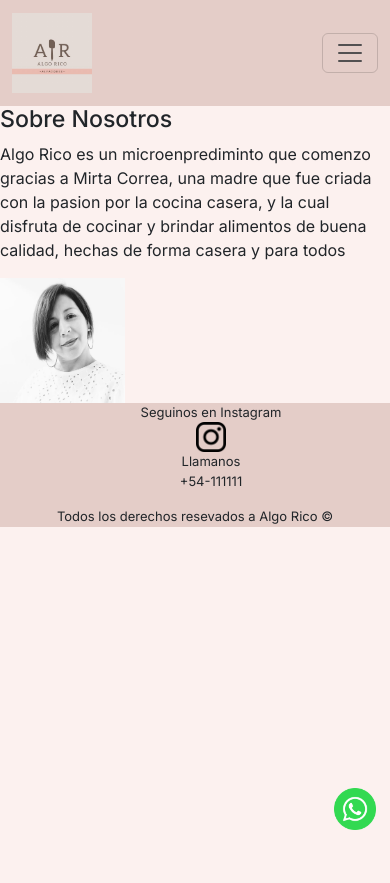
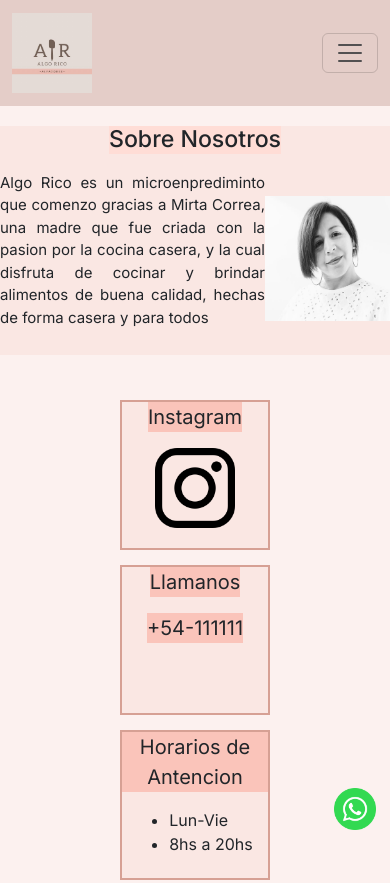
Before and after one commit to SantiBascal/PreEntrega2-SantiBascalCorrea, a plain HTML site: page pages/nosotros.html in a window 390 px wide. Shown: the top 883 px of the page. Before the commit the page ends 844 px from the top, so only its background shows below. Drawn offline with nearby package versions, Linux system fonts and the light colour scheme.

Commit message:
Page Nosotros terminado (mobile)

```diff
--- a/css/style.css
+++ b/css/style.css
@@ -148,6 +148,58 @@ footer p {
 .pedido a img{
     height: 100%;
     width: 100%;
+}
+
+/* Nosotros Mobile */
+
+.sNosotros1{
+    display: flex;
+    flex-direction: column;
+    align-items: center;
+    margin-top: 20px;
+    background-color: rgb(250, 231, 227);
+}
+
+.sNosotros1 h3{
+    background-color: rgb(255, 221, 214);
+}
+
+.sNosotros1 div{
+    display: flex;
+    justify-content: space-around;
+    align-items: center;
+    margin-top: 10px;
+    margin-bottom: 10px;
+}
+
+.sNosotros1 div p{
+    font-size: 15px;
+    text-align: justify;
+}
+
+.sNosotros2{
+    display: flex;
+    align-items: center;
+    margin-top: 30px;
+    flex-direction: column;
+    margin-bottom: 40px;
+}
+
+.sNosotros2 .tNosotros{
+    background-color: rgb(250, 231, 227);
+    height: 150px;
+    width: 150px;
+    border: 2px rgb(214, 160, 148) solid;
+    margin-top: 15px;
+    display: flex;
+    flex-direction: column;
+    align-items: center;
+}
+
+.sNosotros2 .tNosotros p{
+    text-align: center;
+    background-color: rgb(250, 196, 186);
+    font-size: 20px;
 }
 
 /* Style Tablet */
--- a/pages/nosotros.html
+++ b/pages/nosotros.html
@@ -49,12 +49,33 @@
     <main id="nosotros">
         <section class="sNosotros1">
             <h3> Sobre Nosotros </h3>
-            <p> Algo Rico es un microenprediminto que comenzo gracias a Mirta Correa, una madre que fue criada con la
-                pasion por la cocina casera, y la cual disfruta de cocinar y brindar alimentos de buena calidad, hechas
-                de forma casera y para todos</p>
-            <img src="../images/mirta.jpeg" height="125px" width="125px" alt="">
+            <div>
+                <p> Algo Rico es un microenprediminto que comenzo gracias a Mirta Correa, una madre que fue criada con la
+                    pasion por la cocina casera, y la cual disfruta de cocinar y brindar alimentos de buena calidad, hechas
+                    de forma casera y para todos</p>
+                <img src="../images/mirta.jpeg" height="125px" width="125px" alt="">
+            </div>
         </section>
 
+        <section class="sNosotros2">
+            <div class="nRedes tNosotros">
+                <p>Instagram</p>
+                <a href="https://instagram.com/algorico.gralacha?igshid=MzRlODBiNWFlZA==" target="_blank">
+                    <img src="../images/igLogo.png" height="80px" width="80px" alt="">
+                </a>
+            </div>
+            <div class="nContacto tNosotros">
+                <p> Llamanos </p>
+                <p class="numero"> +54-111111 </p>
+            </div>
+            <div class="nHorarios tNosotros">
+                <p> Horarios de Antencion </p>
+                <ul>
+                    <li> Lun-Vie </li>
+                    <li> 8hs a 20hs </li>
+                </ul>
+            </div>
+        </section>
 
     </main>
 
```
